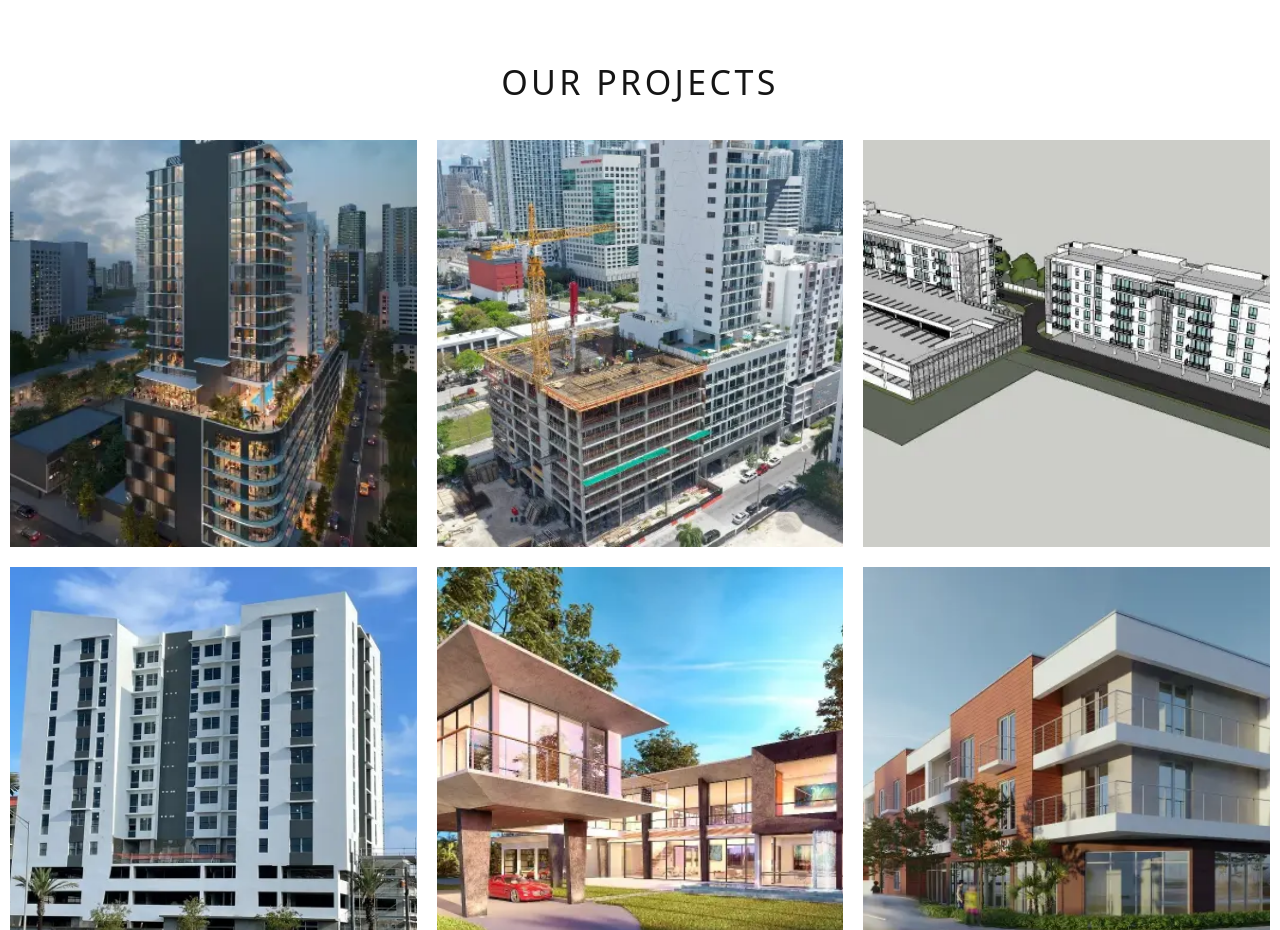
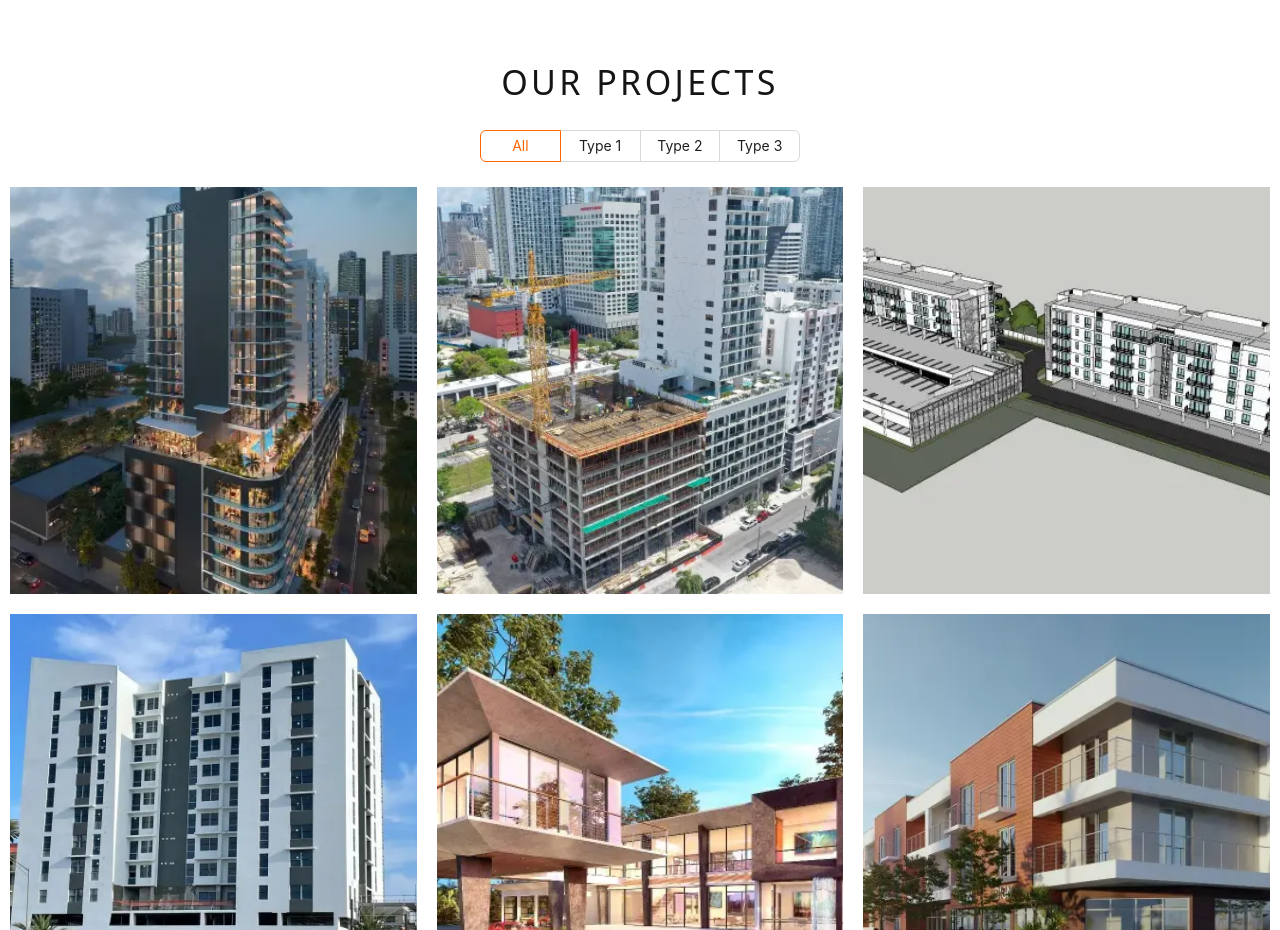
Before and after one commit to Yoryoboy/asm-website, a React (Vite) app: page / in a window 1280 px wide. Shown: the part 1980-2910 px from the top of the page. Built offline with nearby package versions, Linux system fonts and the light colour scheme.

Commit message:
Implement filters in Gallery component with RadioButtons; update projects to include types and adjust CSS for layout improvements

```diff
--- a/src/components/Gallery.jsx
+++ b/src/components/Gallery.jsx
@@ -1,12 +1,28 @@
 import GalleryItem from "./GalleryItem";
 import { projects } from "../utils/projectsConstants";
+import RadioButtons from "./RadioButtons";
 
 import styles from "./Gallery.module.css";
+import { useState } from "react";
 
 function Gallery() {
+  const [filteredProjects, setFilteredProjects] = useState(projects);
+
+  const handleFilterChange = (value) => {
+    if (value === "All") {
+      setFilteredProjects(projects);
+    } else {
+      setFilteredProjects(projects.filter((project) => project.type === value));
+    }
+  };
+
   return (
-    <section className={styles.gallery}>
-      {projects.map((project) => (
+    <section>
+      <div className={styles.galleryFilter}>
+        <RadioButtons onFilterChange={handleFilterChange} />
+      </div>
+      <div className={styles.gallery}>
+        {filteredProjects.map((project) => (
           <GalleryItem
             key={project.id}
             image={project.img}
@@ -14,6 +30,7 @@ function Gallery() {
             id={project.id}
           />
         ))}
+      </div>
     </section>
   );
 }
--- a/src/components/Gallery.module.css
+++ b/src/components/Gallery.module.css
@@ -2,6 +2,11 @@
   display: grid;
   grid-template-columns: repeat(3, auto);
   justify-content: center;
+}
+
+.galleryFilter {
+  width: 25%;
+  margin: 15px auto;
 }
 
 @media (max-width: 900px) {
--- /dev/null
+++ b/src/components/RadioButtons.jsx
@@ -0,0 +1,49 @@
+/* eslint-disable react/prop-types */
+import { Radio, ConfigProvider } from "antd";
+
+function RadioButtons({ onFilterChange }) {
+  const options = [
+    {
+      label: "All",
+      value: "All",
+    },
+    {
+      label: "Type 1",
+      value: "type-1",
+    },
+    {
+      label: "Type 2",
+      value: "type-2",
+    },
+    {
+      label: "Type 3",
+      value: "type-3",
+    },
+  ];
+
+  function handleChange(e) {
+    onFilterChange(e.target.value);
+  }
+
+  return (
+    <ConfigProvider
+      theme={{
+        components: {
+          Radio: {
+            colorPrimary: "#ff6600",
+            colorPrimaryHover: "#ff6600",
+          },
+        },
+      }}
+    >
+      <Radio.Group
+        block
+        options={options}
+        defaultValue="All"
+        optionType="button"
+        onChange={handleChange}
+      />
+    </ConfigProvider>
+  );
+}
+export default RadioButtons;
--- a/src/utils/projectsConstants.js
+++ b/src/utils/projectsConstants.js
@@ -19,6 +19,7 @@ export const projects = [
       "Structural design engineering services for a 23-story apartment building with an approximate square footage of 160,000 SF, including 7-story parking garages and a pool.",
     architect: "GINARD Studio",
     img: smart3,
+    type: "type-1",
   },
   {
     id: "smart-building-tower-1-2",
@@ -28,6 +29,7 @@ export const projects = [
       "Structural design engineering services for two 23-story apartment buildings with approximate square footage of 140,000 SF each, including 7-story parking garages and a pool.",
     architect: "Hernando Carrillo Architect",
     img: smart12,
+    type: "type-1",
   },
   {
     id: "fountainbleau",
@@ -37,6 +39,7 @@ export const projects = [
       "Structural design engineering services for a Six-story apartment building with an approximate square footage of 160,000 SF, including 3-story parking garages.",
     architect: "Valle Valle and Partners",
     img: fountainbleau,
+    type: "type-1",
   },
   {
     id: "delmar",
@@ -46,6 +49,7 @@ export const projects = [
       "Structural design engineering and threshold services for a Twelve-story apartment building, including a 3-story parking garage.",
     architect: "Corwil Architects",
     img: delmar,
+    type: "type-2",
   },
   {
     id: "casa-glass-oak",
@@ -55,6 +59,7 @@ export const projects = [
       "Structural design engineering services for a 2-story custom home.",
     architect: "FAO Architects",
     img: casaGlassOak,
+    type: "type-2",
   },
   {
     id: "east-49-street",
@@ -64,6 +69,7 @@ export const projects = [
       "Structural design engineering services for a three-story apartment building.",
     architect: "Design Tech International",
     img: east49,
+    type: "type-3",
   },
   {
     id: "city-vista",
@@ -73,6 +79,7 @@ export const projects = [
       "Structural design engineering services for a seven-story apartment building.",
     architect: "Corwil Architects",
     img: cityVista,
+    type: "type-3",
   },
   {
     id: "o-residence",
@@ -82,6 +89,7 @@ export const projects = [
       "Structural design engineering services for a Nine-story condominium, including a two-story parking garage and pool deck on the 3rd floor.",
     architect: "Charles Benson & Associates Architect",
     img: oresidence,
+    type: "type-3",
   },
   {
     id: "ivory-condominium",
@@ -91,6 +99,7 @@ export const projects = [
       "Structural design engineering services for a Nine-story condominium, including parking spaces in the basement and pool deck at the roof level.",
     architect: "Frankel Benayoun Architects Inc.",
     img: ivoryCondo,
+    type: "type-2",
   },
   {
     id: "bay-harbor-club",
@@ -100,6 +109,7 @@ export const projects = [
       "Structural design engineering services for an 8-story condominium, including parking spaces in the basement and pool deck at the roof level.",
     architect: "Frankel Benayoun Architects Inc.",
     img: bayHarborClub,
+    type: "type-1",
   },
   {
     id: "bay-view-102",
@@ -109,5 +119,6 @@ export const projects = [
       "Structural design engineering services for a nine-story condominium, including parking spaces in the basement and pool deck at the roof level.",
     architect: "Frankel Benayoun Architects Inc.",
     img: bay102,
+    type: "type-2",
   },
 ];
```
Lines whose indentation alone changed are shown as unchanged.
